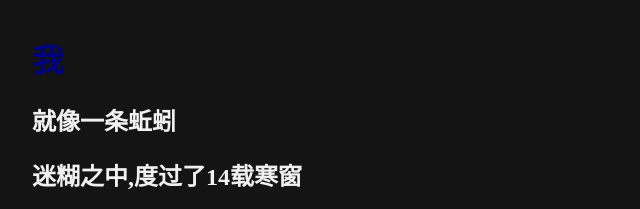
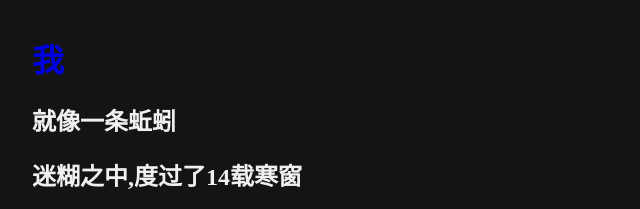
Before and after one commit to wofastin/wofastin.github.com, a plain HTML site: page index.html in a window 1280 px wide. Shown: the top 209 px of the page, 11-651 px from the left. Drawn offline with Linux system fonts and the light colour scheme.

Commit message:
Update index.html

```diff
--- a/index.html
+++ b/index.html
@@ -4,7 +4,7 @@
       <table border="0" cellspacing="0" cellpadding="5" style="margin-left:30px; margin-top:30px; color:#F0F0F0; "  >
         <tr>
           <td>
-            <h1 style="color:#000080">我</h1>
+            <h1 style="color:#0000E0">我</h1>
             <h2>就像一条蚯蚓</h2>
             <h2>迷糊之中,度过了14载寒窗</h2>
             <h2>赖进了这座混泥土堆</h2>
```
